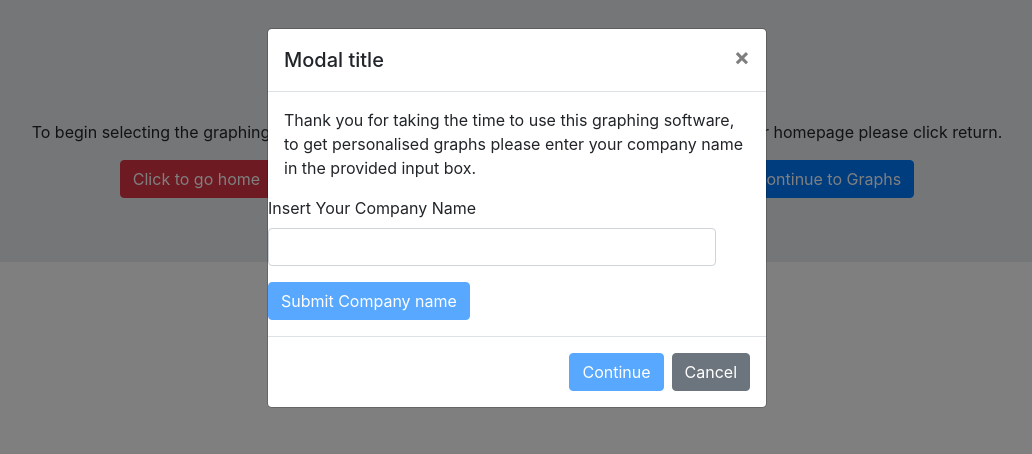
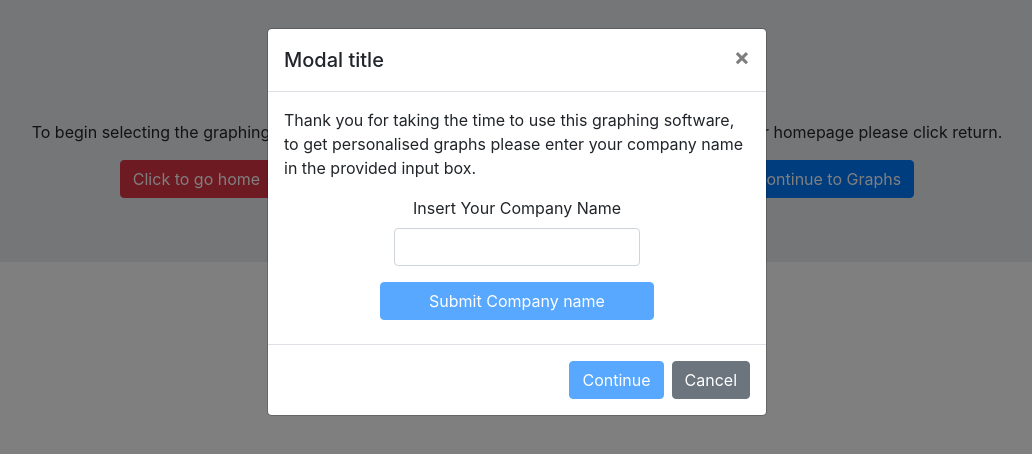
Before and after one commit to jamieTardi/graphing, a React (Create React App) app: page / in a window 1280 px wide. Both pictures are taken after a click on the button "Click to Continue to Graphs". Shown: the top 454 px of the page, without its empty margins (123-1155 px from the left). Built offline with nearby package versions, Linux system fonts and the light colour scheme.

Commit message:
style fixes

```diff
--- a/src/components/ModalPopUp.jsx
+++ b/src/components/ModalPopUp.jsx
@@ -47,7 +47,8 @@
 					personalised graphs please enter your company name in the provided
 					input box.
 				</ModalBody>
-				<FormGroup class='d-flex justify-content-center align-items-center flex-column'>
+				<div class='d-flex justify-content-center align-items-center'>
+					<FormGroup className='d-flex justify-content-center align-items-center flex-column'>
 						<Label for='company name'>Insert Your Company Name</Label>
 						<Input
 							type='text'
@@ -57,15 +58,22 @@
 							className='mb-3'
 						/>
 						{companyInfoInput ? (
-						<Button color='primary' onClick={handleCompanyInfo}>
+							<Button
+								color='primary'
+								className='mb-2 btn btn-primary modal-submit-btn'
+								onClick={handleCompanyInfo}>
 								Submit Company name
 							</Button>
 						) : (
-						<Button color='primary' disabled>
+							<Button
+								color='primary'
+								className='mb-2 btn btn-primary modal-submit-btn'
+								disabled>
 								Submit Company name
 							</Button>
 						)}
 					</FormGroup>
+				</div>
 				<ModalFooter>
 					{companyName ? (
 						<Link to='/graph-choice'>
--- a/src/styles/style.css
+++ b/src/styles/style.css
@@ -29,6 +29,14 @@
   width: 75%;
 }
 
+.modal-submit-btn {
+  width: 100%;
+}
+
+.form-group input {
+  width: 100%;
+}
+
 .box {
   position: absolute;
   cursor: move;
--- a/src/styles/style.scss
+++ b/src/styles/style.scss
@@ -26,6 +26,14 @@
 	width: 75%;
 }
 
+.modal-submit-btn {
+	width: 100%;
+}
+
+.form-group input {
+	width: 100%;
+}
+
 .box {
 	position: absolute;
 	cursor: move;
```
Also changed, not shown: 1 other file (tests, documents, lock files or other folders). Lines whose indentation alone changed are shown as unchanged.
